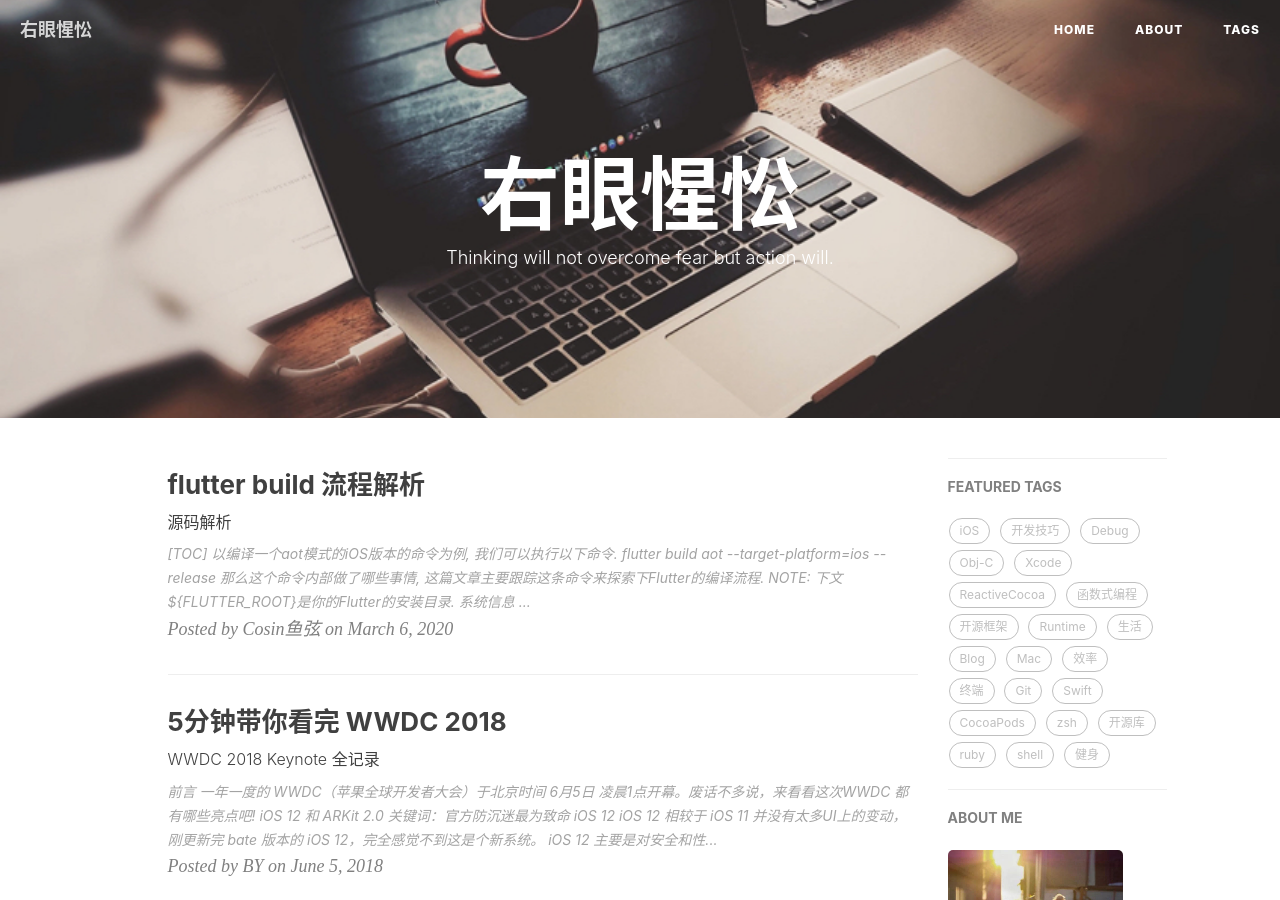
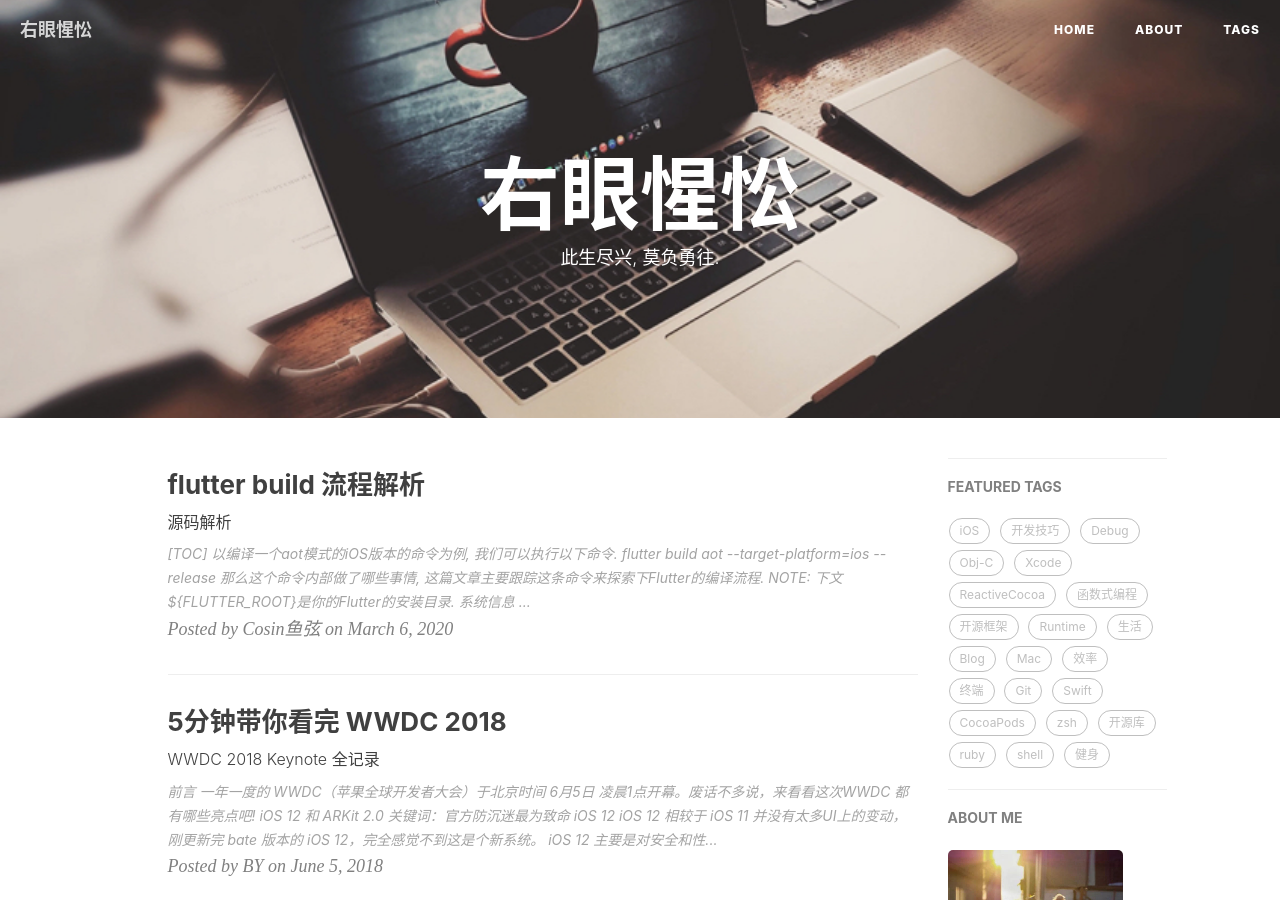
Before and after one commit to lyn-euler/lyn-euler.github.io, a Jekyll site: the page built from index.html, in a window 1280 px wide and 900 px high. Built offline with Jekyll 4.4.1, drawn with Linux system fonts in a browser that asks for light colours; nearby versions of some CDN libraries; the list of posts is cut into pages by our own code; comment, search, counter and statistics services are not loaded.

Commit message:
[modify] change blog's description

```diff
--- a/index.html
+++ b/index.html
@@ -1,6 +1,6 @@
 ---
 layout: page
-description: "Thinking will not overcome fear but action will."
+description: "此生尽兴, 莫负勇往."
 ---
 
 {% for post in paginator.posts %}
```
